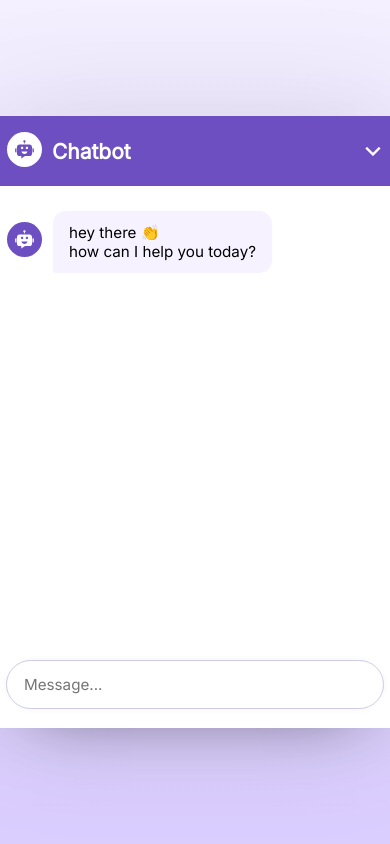
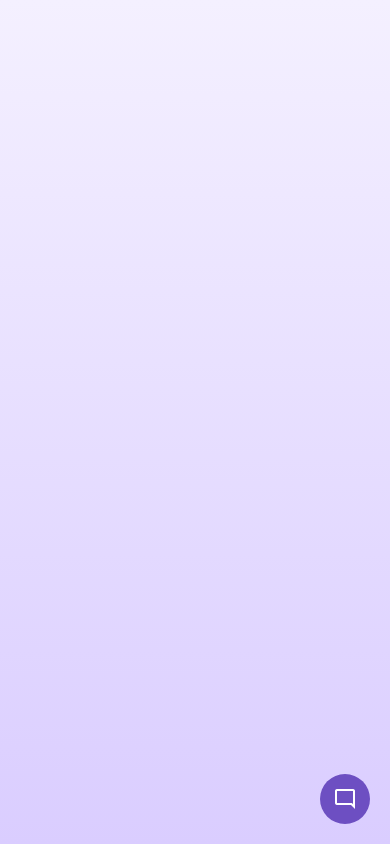
Before and after one commit to anaselass/ChatBot, a React (Vite) app: page / in a window 390 px wide. Built offline with nearby package versions, Linux system fonts and the light colour scheme.

Commit message:
feat: enhance chatbot UI with toggle button, improved styles, and responsive design

```diff
--- a/index.html
+++ b/index.html
@@ -5,7 +5,7 @@
     <link rel="icon" type="image/svg+xml" href="/vite.svg" />
     <link
       rel="stylesheet"
-      href="https://fonts.googleapis.com/css2?family=Material+Symbols+Outlined:opsz,wght,FILL,GRAD@48,400,0,0"
+      href="https://fonts.googleapis.com/css2?family=Material+Symbols+Outlined:opsz,wght,FILL,GRAD@48,400,1,0"
     />
     <meta name="viewport" content="width=device-width, initial-scale=1.0" />
     <title>Chat-Bot</title>
--- a/src/App.jsx
+++ b/src/App.jsx
@@ -1,12 +1,21 @@
-import { useState } from "react";
+import { useEffect, useRef, useState } from "react";
 import ChatBotIcon from "./components/ChatBotIcon";
 import ChatForm from "./components/ChatForm";
 import ChatMessage from "./components/ChatMessage";
 
 const App = () => {
   const [chatHistory, setChatHistory] = useState([]);
+  const [chowShatbot, setChowShatbot] = useState(false);
+  const chatBodyRef = useRef();
 
   const generateBotResponse = async (history) => {
+    const updateHistory = (text) => {
+      setChatHistory((prev) => [
+        ...prev.filter((msg) => msg.text !== "Thinking..."),
+        { role: "model", text },
+      ]);
+    };
+
     history = history.map(({ role, text }) => ({ role, parts: [{ text }] }));
 
     const requestOptions = {
@@ -29,7 +38,7 @@ const App = () => {
         throw new Error(data.error.message || "Something went wrong");
       }
 
-      const apiResponseText = data.candidates[0].contents.parts[0].text
+      const apiResponseText = data.candidates[0].content.parts[0].text
         .replace(/\*\*(.*?)\*\*/g, "$1")
         .trim();
       updateHistory(apiResponseText);
@@ -38,8 +47,23 @@ const App = () => {
     }
   };
 
+  useEffect(() => {
+    chatBodyRef.current.scrollTo({
+      top: chatBodyRef.current.scrollHeight,
+      behavior: "smooth",
+    });
+  }, [chatHistory]);
+
   return (
-    <div className="container">
+    <div className={`container ${chowShatbot ? "show-chatbot" : ""}`}>
+      <button
+        id="chatbot-toggler"
+        onClick={() => setChowShatbot((prev) => !prev)}
+      >
+        <span className="material-symbols-outlined">mode_comment</span>
+        <span className="material-symbols-outlined">close</span>
+      </button>
+
       <div className="chatbot-popup">
         {/* Chat bot header */}
         <div className="chat-header">
@@ -47,11 +71,16 @@ const App = () => {
             <ChatBotIcon />
             <h2 className="logo-text">Chatbot</h2>
           </div>
-          <button class="material-symbols-outlined">keyboard_arrow_down</button>
+          <button
+            onClick={() => setChowShatbot((prev) => !prev)}
+            className="material-symbols-outlined"
+          >
+            keyboard_arrow_down
+          </button>
         </div>
 
         {/* Chat bot body */}
-        <div className="chat-body">
+        <div ref={chatBodyRef} className="chat-body">
           <div className="message bot-message">
             <ChatBotIcon />
             <p className="message-text">
--- a/src/index.css
+++ b/src/index.css
@@ -10,20 +10,64 @@
 body {
   width: 100%;
   min-height: 100vh;
-  display: flex;
-  align-items: center;
-  justify-content: center;
   background: linear-gradient(#f4f0ff, #dacdff);
 }
 
+#chatbot-toggler {
+  position: fixed;
+  bottom: 30px;
+  right: 35px;
+  border: none;
+  height: 50px;
+  width: 50px;
+  display: flex;
+  background-color: #6d4fc2;
+  align-items: center;
+  justify-content: center;
+  cursor: pointer;
+  border-radius: 50%;
+  transition: all 0.2s ease;
+}
+
+#chatbot-toggler span {
+  position: absolute;
+  color: #fff;
+}
+
+.container.show-chatbot #chatbot-toggler {
+  transform: rotate(90deg);
+}
+
+#chatbot-toggler span:last-child,
+.container.show-chatbot #chatbot-toggler span:first-child {
+  opacity: 0;
+}
+
+.container.show-chatbot #chatbot-toggler span:last-child {
+  opacity: 1;
+}
+
 .chatbot-popup {
-  position: relative;
+  position: fixed;
+  bottom: 90px;
+  right: 35px;
+  opacity: 0;
+  pointer-events: none;
+  transform: scale(0.2);
   background: #fff;
   width: 420px;
   border-radius: 15px;
+  transform-origin: bottom right;
   box-shadow: 0 0 128px 0 rgba(0, 0, 0, 0.1),
     0 32px 64px -48px rgba(0, 0, 0, 0.5);
   overflow: hidden;
+  transition: all 0.2s ease;
+}
+
+.container.show-chatbot .chatbot-popup {
+  opacity: 1;
+  transform: scale(1);
+  pointer-events: auto;
 }
 
 .chatbot-popup .chat-header {
@@ -80,7 +124,7 @@ body {
   flex-direction: column;
   gap: 20px;
   overflow-y: auto;
-  height: 460px;
+  height: 400px;
   padding: 25px 22px;
   margin-bottom: 82px;
   scrollbar-width: thin;
@@ -183,3 +227,31 @@ body {
 .chat-form .message-input:valid ~ button {
   display: block;
 }
+
+@media (max-width: 520px) {
+  #chatbot-toggler {
+    bottom: 20px;
+    right: 20px;
+  }
+
+  .chatbot-popup {
+    right: 0;
+    bottom: 0;
+    height: 100%;
+    width: 100%;
+    border-radius: 0;
+  }
+
+  .chatbot-popup .chat-header {
+    padding: 12px 15px;
+  }
+
+  .chat-body {
+    height: calc(90% - 55px);
+    padding: 25px 15px;
+  }
+
+  .chat-footer {
+    padding: 10px 15px 15px;
+  }
+}
```
